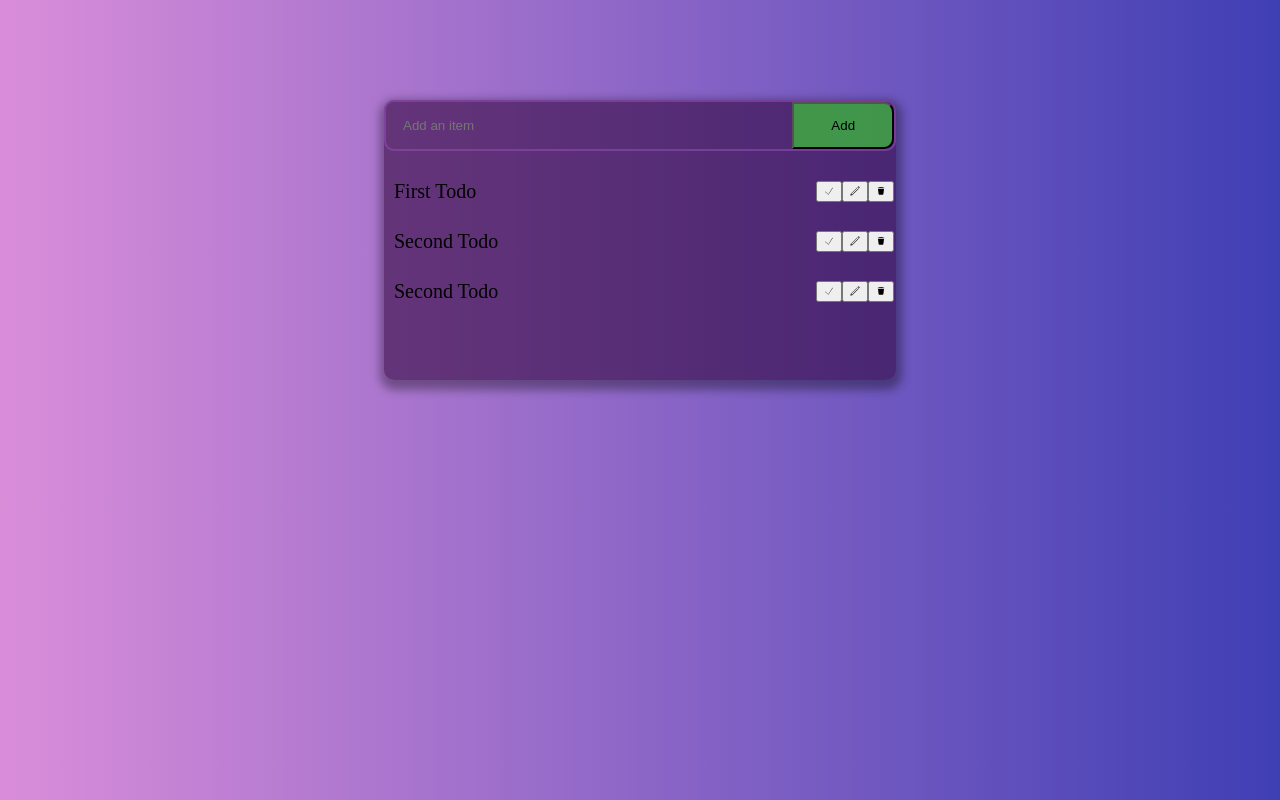
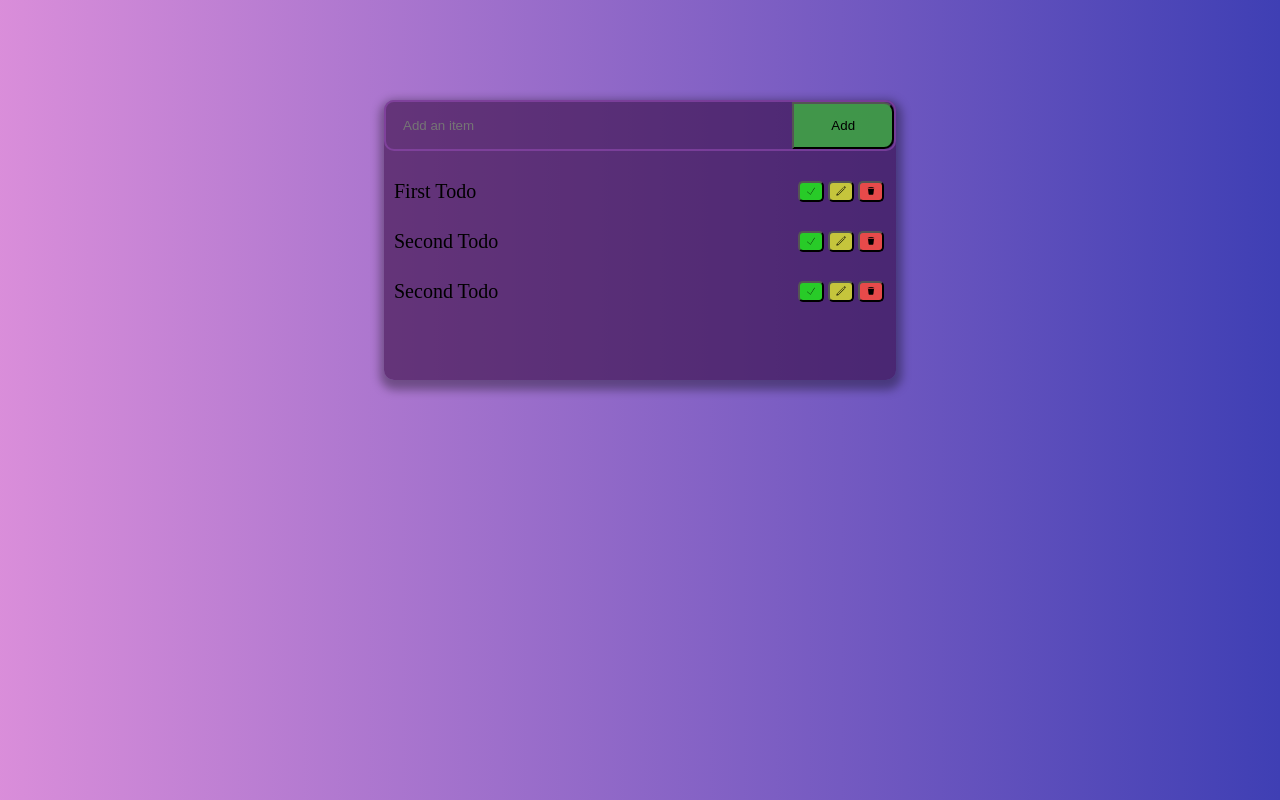
Before and after one commit to Luis-SierraOsorio/lp2-todo-list-react, a React (Vite) app: page / in a window 1280 px wide. Built offline with nearby package versions, Linux system fonts and the light colour scheme.

Commit message:
added some more styling to buttons

```diff
--- a/src/components/button/Button.jsx
+++ b/src/components/button/Button.jsx
@@ -1,4 +1,7 @@
-export default function Button({ text, fn, children }) {
-    return (<button onClick={fn}>{children}
+import styles from './Button.module.css'
+
+
+export default function Button({ text, fn, children, backgroundColor }) {
+    return (<button className={`${styles.btn} ${styles[backgroundColor]}`} onClick={fn}>{children}
     </button>)
 }
--- a/src/components/button/Button.module.css
+++ b/src/components/button/Button.module.css
@@ -0,0 +1,20 @@
+.btn {
+    margin: 0 0.2rem;
+    border-radius: 0.5rem;
+}
+
+.btn:hover {
+    cursor: pointer;
+}
+
+.success {
+    background-color: rgb(40, 203, 40);
+}
+
+.warning {
+    background-color: rgb(197, 197, 60);
+}
+
+.danger {
+    background-color: rgb(231, 74, 74);
+}
--- a/src/components/list-container/list-item/ListItem.jsx
+++ b/src/components/list-container/list-item/ListItem.jsx
@@ -25,6 +25,9 @@
 
     // function to handle the saving of editted item, using map.
     function handleSave() {
+
+        if (input !== "") {
+
             setItems(items => items.map(i => {
                 if (i.id === item.id) {
                     return {
@@ -36,6 +39,9 @@
                     return i
                 }
             }))
+        } else {
+            setInput(item.message);
+        }
 
         handleEdit()
     }
@@ -55,18 +61,18 @@
                 <input className={styles.input} value={input} onChange={e => setInput(e.target.value)} />}
             <div className={styles['button-container']}>
                 {/* save button */}
-                {!isEditting && <Button><svg xmlns="http://www.w3.org/2000/svg" x="0px" y="0px" width="10" height="10" viewBox="0 0 50 50">
+                {!isEditting && <Button backgroundColor={'success'}><svg xmlns="http://www.w3.org/2000/svg" x="0px" y="0px" width="10" height="10" viewBox="0 0 50 50">
                     <path d="M 42.875 8.625 C 42.84375 8.632813 42.8125 8.644531 42.78125 8.65625 C 42.519531 8.722656 42.292969 8.890625 42.15625 9.125 L 21.71875 40.8125 L 7.65625 28.125 C 7.410156 27.8125 7 27.675781 6.613281 27.777344 C 6.226563 27.878906 5.941406 28.203125 5.882813 28.597656 C 5.824219 28.992188 6.003906 29.382813 6.34375 29.59375 L 21.25 43.09375 C 21.46875 43.285156 21.761719 43.371094 22.050781 43.328125 C 22.339844 43.285156 22.59375 43.121094 22.75 42.875 L 43.84375 10.1875 C 44.074219 9.859375 44.085938 9.425781 43.875 9.085938 C 43.664063 8.746094 43.269531 8.566406 42.875 8.625 Z"></path>
                 </svg></Button>}
                 {/* edit/save button */}
-                <Button fn={isEditting ? handleSave : handleEdit}> {isEditting ? <svg xmlns="http://www.w3.org/2000/svg" x="0px" y="0px" width="10" height="10" viewBox="0 0 48 48">
+                <Button backgroundColor={isEditting ? 'success' : 'warning'} fn={isEditting ? handleSave : handleEdit}> {isEditting ? <svg xmlns="http://www.w3.org/2000/svg" x="0px" y="0px" width="10" height="10" viewBox="0 0 48 48">
                     <path d="M 15 3 C 12.250484 3 10 5.2504839 10 8 L 10 45 A 1.0001 1.0001 0 0 0 11.609375 45.792969 L 25.904297 34.796875 A 1.0006638 1.0006638 0 1 0 24.683594 33.210938 L 12 42.96875 L 12 8 C 12 6.3315161 13.331516 5 15 5 L 33 5 C 34.668484 5 36 6.3315161 36 8 L 36 42.96875 L 27.681641 36.570312 A 1.0001 1.0001 0 1 0 26.462891 38.15625 L 36.390625 45.792969 A 1.0001 1.0001 0 0 0 38 45 L 38 8 C 38 5.2504839 35.749516 3 33 3 L 15 3 z"></path>
                 </svg> : <svg xmlns="http://www.w3.org/2000/svg" x="0px" y="0px" width="10" height="10" viewBox="0 0 50 50">
                     <path d="M 43.125 2 C 41.878906 2 40.636719 2.488281 39.6875 3.4375 L 38.875 4.25 L 45.75 11.125 C 45.746094 11.128906 46.5625 10.3125 46.5625 10.3125 C 48.464844 8.410156 48.460938 5.335938 46.5625 3.4375 C 45.609375 2.488281 44.371094 2 43.125 2 Z M 37.34375 6.03125 C 37.117188 6.0625 36.90625 6.175781 36.75 6.34375 L 4.3125 38.8125 C 4.183594 38.929688 4.085938 39.082031 4.03125 39.25 L 2.03125 46.75 C 1.941406 47.09375 2.042969 47.457031 2.292969 47.707031 C 2.542969 47.957031 2.90625 48.058594 3.25 47.96875 L 10.75 45.96875 C 10.917969 45.914063 11.070313 45.816406 11.1875 45.6875 L 43.65625 13.25 C 44.054688 12.863281 44.058594 12.226563 43.671875 11.828125 C 43.285156 11.429688 42.648438 11.425781 42.25 11.8125 L 9.96875 44.09375 L 5.90625 40.03125 L 38.1875 7.75 C 38.488281 7.460938 38.578125 7.011719 38.410156 6.628906 C 38.242188 6.246094 37.855469 6.007813 37.4375 6.03125 C 37.40625 6.03125 37.375 6.03125 37.34375 6.03125 Z"></path>
                 </svg>}
                 </Button>
                 {/* cancel/delete button */}
-                <Button fn={isEditting ? handleCancel : handleDelete}>
+                <Button backgroundColor={'danger'} fn={isEditting ? handleCancel : handleDelete}>
                     {isEditting ? <svg xmlns="http://www.w3.org/2000/svg" x="0px" y="0px" width="10" height="10" viewBox="0 0 50 50">
                         <path d="M 25 2 C 12.309534 2 2 12.309534 2 25 C 2 37.690466 12.309534 48 25 48 C 37.690466 48 48 37.690466 48 25 C 48 12.309534 37.690466 2 25 2 z M 25 4 C 36.609534 4 46 13.390466 46 25 C 46 36.609534 36.609534 46 25 46 C 13.390466 46 4 36.609534 4 25 C 4 13.390466 13.390466 4 25 4 z M 32.990234 15.986328 A 1.0001 1.0001 0 0 0 32.292969 16.292969 L 25 23.585938 L 17.707031 16.292969 A 1.0001 1.0001 0 0 0 16.990234 15.990234 A 1.0001 1.0001 0 0 0 16.292969 17.707031 L 23.585938 25 L 16.292969 32.292969 A 1.0001 1.0001 0 1 0 17.707031 33.707031 L 25 26.414062 L 32.292969 33.707031 A 1.0001 1.0001 0 1 0 33.707031 32.292969 L 26.414062 25 L 33.707031 17.707031 A 1.0001 1.0001 0 0 0 32.990234 15.986328 z"></path>
                     </svg>
--- a/src/components/list-container/list-item/ListItem.module.css
+++ b/src/components/list-container/list-item/ListItem.module.css
@@ -2,6 +2,7 @@
     display: flex;
     justify-content: space-between;
     margin-top: 1rem;
+    margin-right: 1rem;
 }
 
 .message {
```
Lines whose indentation alone changed are shown as unchanged.
